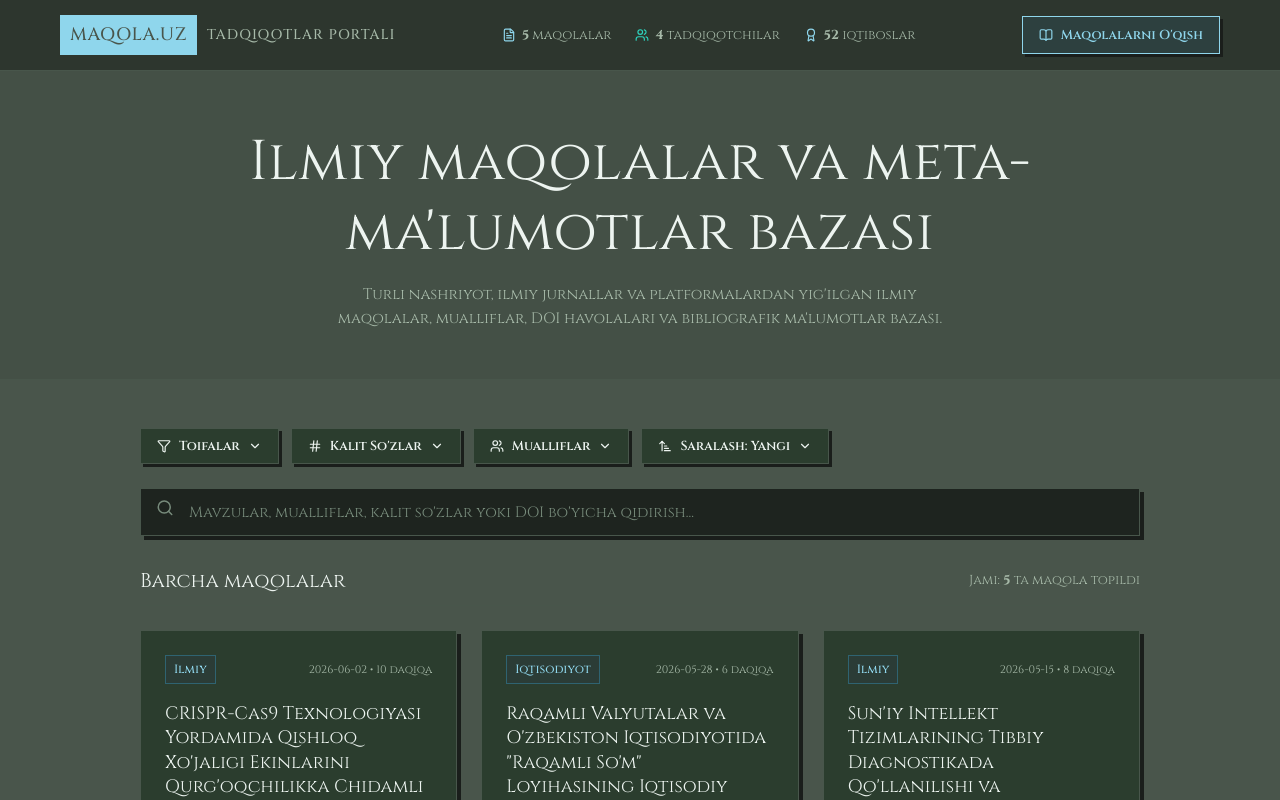
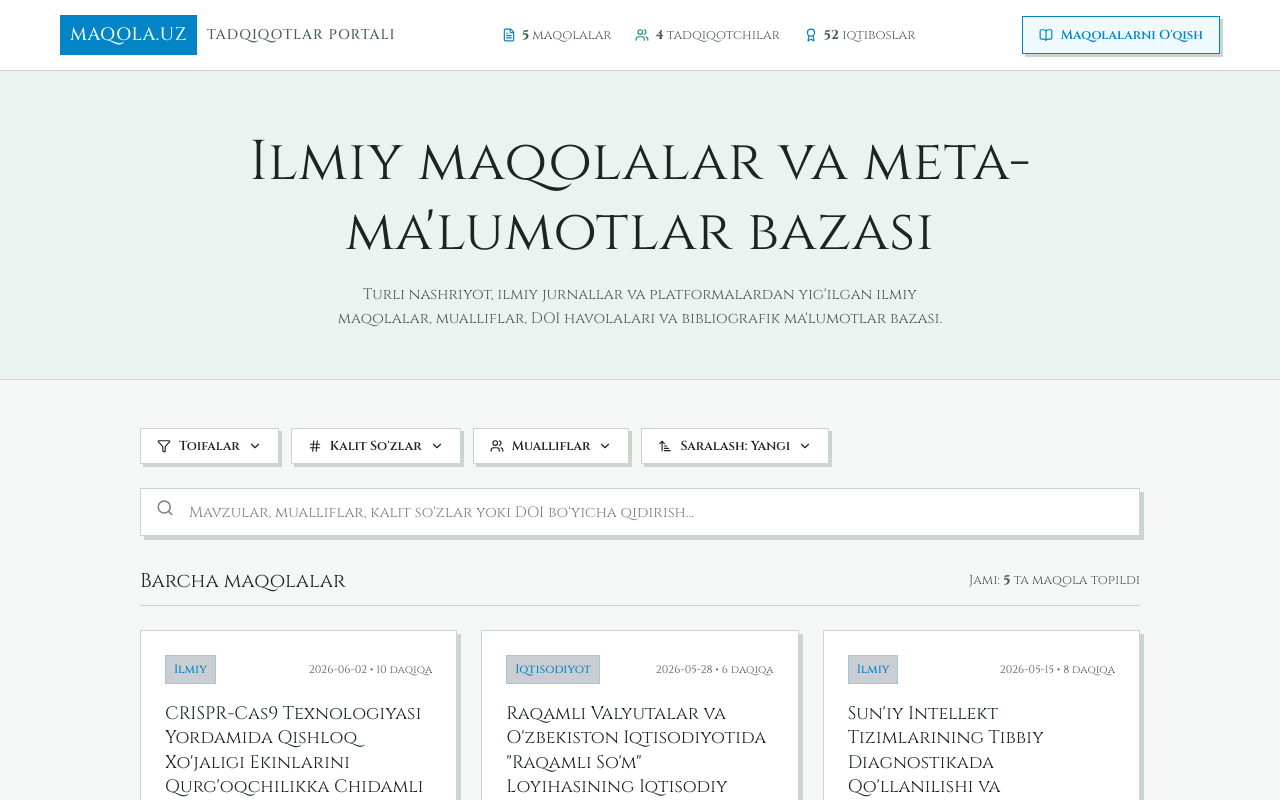
Before and after one commit to kvazar212121/maqola-frontend, a React (Vite) app: page / in a window 1280 px wide. Shown: the top 800 px of the page. Built offline with nearby package versions, Linux system fonts and the light colour scheme.

Commit message:
style: convert application to a premium light/white theme

```diff
--- a/src/components/Header.tsx
+++ b/src/components/Header.tsx
@@ -17,7 +17,7 @@ export const Header: React.FC<HeaderProps> = () => {
       top: 0,
       zIndex: 100,
       backdropFilter: 'blur(8px)',
-      background: 'rgba(43, 51, 44, 0.9)'
+      background: 'var(--bg-header-rgba)'
     }}>
       <div className="app-container" style={{
         display: 'flex',
--- a/src/components/Hero.tsx
+++ b/src/components/Hero.tsx
@@ -7,7 +7,7 @@ export const Hero: React.FC<HeroProps> = () => {
     <section style={{
       padding: '56px 0 48px 0',
       borderBottom: '1px solid var(--border-color)',
-      backgroundColor: 'rgba(54, 64, 56, 0.25)',
+      backgroundColor: 'rgba(13, 148, 136, 0.04)',
       textAlign: 'center'
     }}>
       <div className="app-container" style={{
--- a/src/index.css
+++ b/src/index.css
@@ -1,25 +1,26 @@
 @import url('https://fonts.googleapis.com/css2?family=Cinzel:wght@400;500;600;700;800&family=Inter:wght@300;400;500;600;700&family=Outfit:wght@400;500;600;700;800&display=swap');
 
 :root {
-  /* Ranglar palitrasi (Foydalanuvchi yuborgan rasmdagi sovuq, ko'zni og'ritmaydigan to'q yashil-kulrang tusda) */
-  --bg-main: #49554b;          /* Sal ochroq yashil-kulrang asosiy fon */
-  --bg-panel: #2b3d2e;         /* Panel foni (sal ochroq) */
-  --bg-panel-hover: #222923;   /* Hover qilingandagi fon */
-  --bg-input: #1e241f;         /* Input foni */
+  /* Ranglar palitrasi - Oq / Ochiq dizayn */
+  --bg-main: #f5f7f6;          /* Ochiq kulrang-yashil fon (ko'zni og'ritmaydi) */
+  --bg-panel: #ffffff;         /* Panellar uchun toza oq rang */
+  --bg-panel-hover: #fafcfb;   /* Hover paneli */
+  --bg-input: #ffffff;         /* Input maydoni foni */
 
-  --border-color: #48564b;     /* Chegaralar uchun sal ochroq po'lat-yashil */
-  --border-color-hover: #5d6f61; /* Hover chegarasi */
+  --border-color: #cbd5ce;     /* Chegaralar uchun yumshoq kulrang-yashil */
+  --border-color-hover: #9bb0a2; /* Hover chegarasi */
 
-  --text-primary: #edf4f0;     /* Asosiy matn (sovuq, ochroq yashil-oq) */
-  --text-secondary: #a7baa9;   /* Ikkinchi darajali matn */
-  --text-muted: #778b7b;       /* Muted matn */
+  --text-primary: #1c2620;     /* To'q yashil-kulrang yozuvlar (tim qora emas, yumshoq va aniq) */
+  --text-secondary: #4a5c50;   /* Ikkinchi darajali matn */
+  --text-muted: #728578;       /* Muted matn */
 
-  --accent-blue: #8fd6ec;      /* Sovuq havorang (primary aksent) */
-  --accent-teal: #2dd4bf;      /* Sovuq yashil-havorang (secondary aksent) */
-  --accent-blue-rgb: 56, 189, 248;
-  --accent-teal-rgb: 45, 212, 191;
+  --accent-blue: #0284c7;      /* To'qroq havorang (primary aksent) */
+  --accent-teal: #0d9488;      /* To'qroq yashil-havorang (secondary aksent) */
+  --accent-blue-rgb: 2, 132, 199;
+  --accent-teal-rgb: 13, 148, 136;
 
-  --shadow-color: #1a1e1b;     /* Sal ochroq soya rang */
+  --shadow-color: #cbd5ce;     /* Soya uchun yumshoq chegara rangi */
+  --bg-header-rgba: rgba(255, 255, 255, 0.9); /* Header uchun shaffof oq fon */
 
   /* Shriftlar */
   --font-sans: 'Cinzel', serif;
@@ -224,7 +225,7 @@ a {
   left: 0;
   width: 100%;
   height: 100%;
-  background-color: rgba(9, 12, 18, 0.8);
+  background-color: rgba(28, 38, 32, 0.4);
   backdrop-filter: blur(4px);
   display: flex;
   justify-content: center;
```
